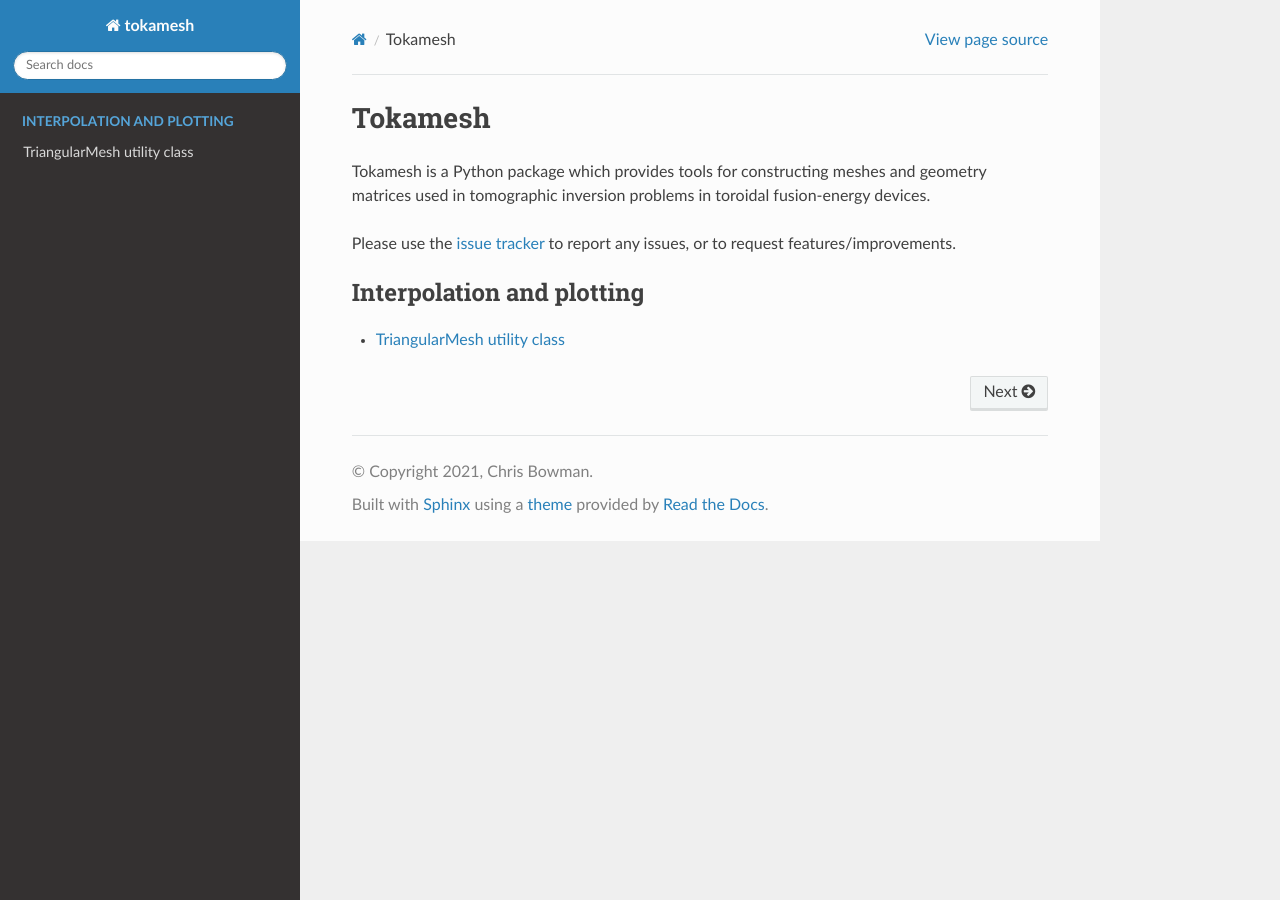
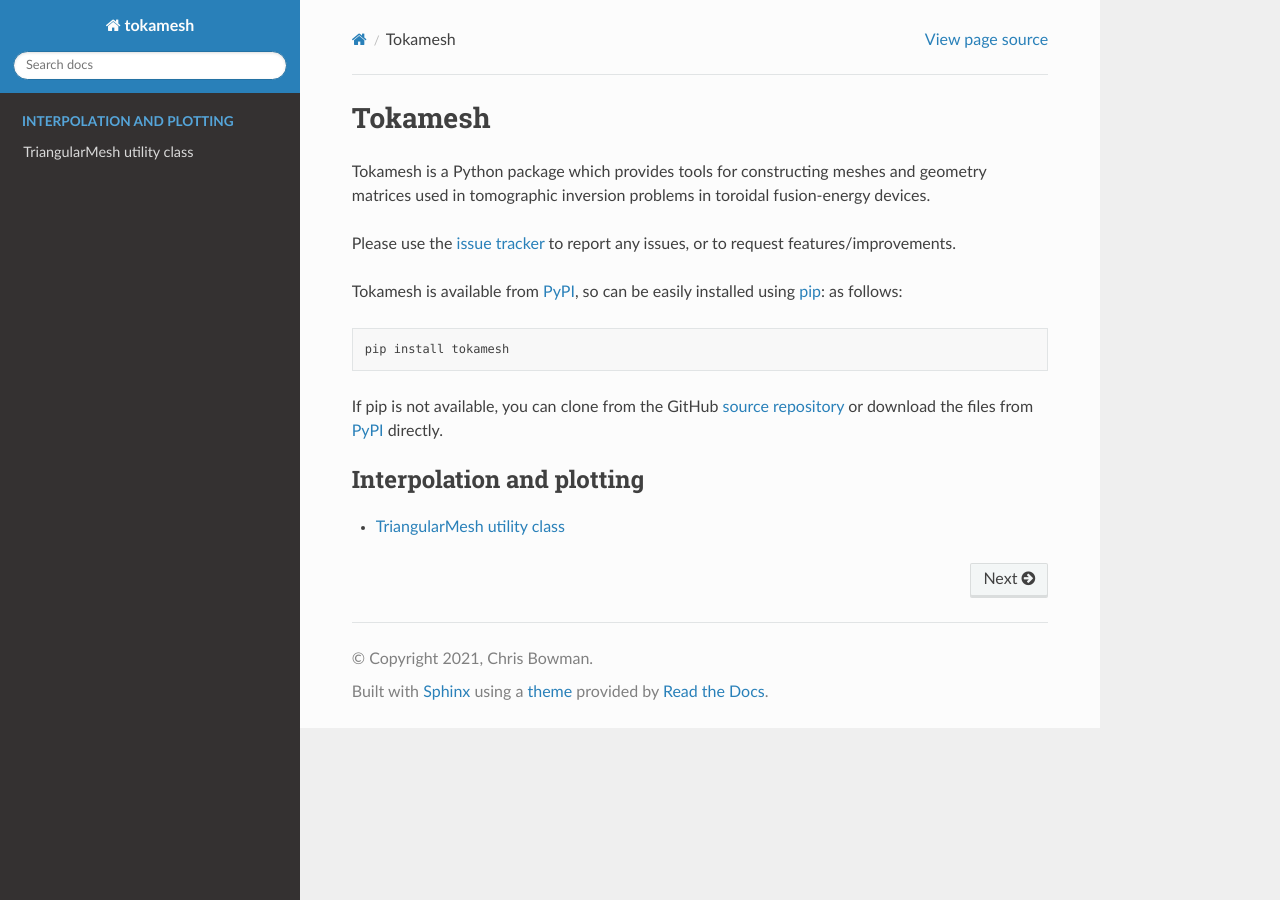
Before and after one commit to C-bowman/tokamesh, a Sphinx documentation site: the page built from docs/source/index.rst, in a window 1280 px wide. Built offline with Sphinx 7.4.7 and the Read the Docs theme 2.0.0, drawn with Linux system fonts in a browser that asks for light colours; pages that are not in the unit, such as notebooks, are missing from menus.

Commit message:
Added installation info to docs

```diff
--- a/docs/source/index.rst
+++ b/docs/source/index.rst
@@ -5,6 +5,17 @@ used in tomographic inversion problems in toroidal fusion-energy devices.
 
 Please use the `issue tracker <https://github.com/C-bowman/tokamesh/issues>`_ to report any issues,
 or to request features/improvements.
+
+Tokamesh is available from `PyPI <https://pypi.org/project/tokamesh/>`_, so can
+be easily installed using `pip <https://pip.pypa.io/en/stable/>`_: as follows:
+
+.. code-block:: bash
+
+   pip install tokamesh
+
+If pip is not available, you can clone from the GitHub `source repository <https://github.com/C-bowman/tokamesh>`_
+or download the files from `PyPI <https://pypi.org/project/tokamesh/>`_ directly.
+
 
 .. toctree::
    :maxdepth: 1
```
